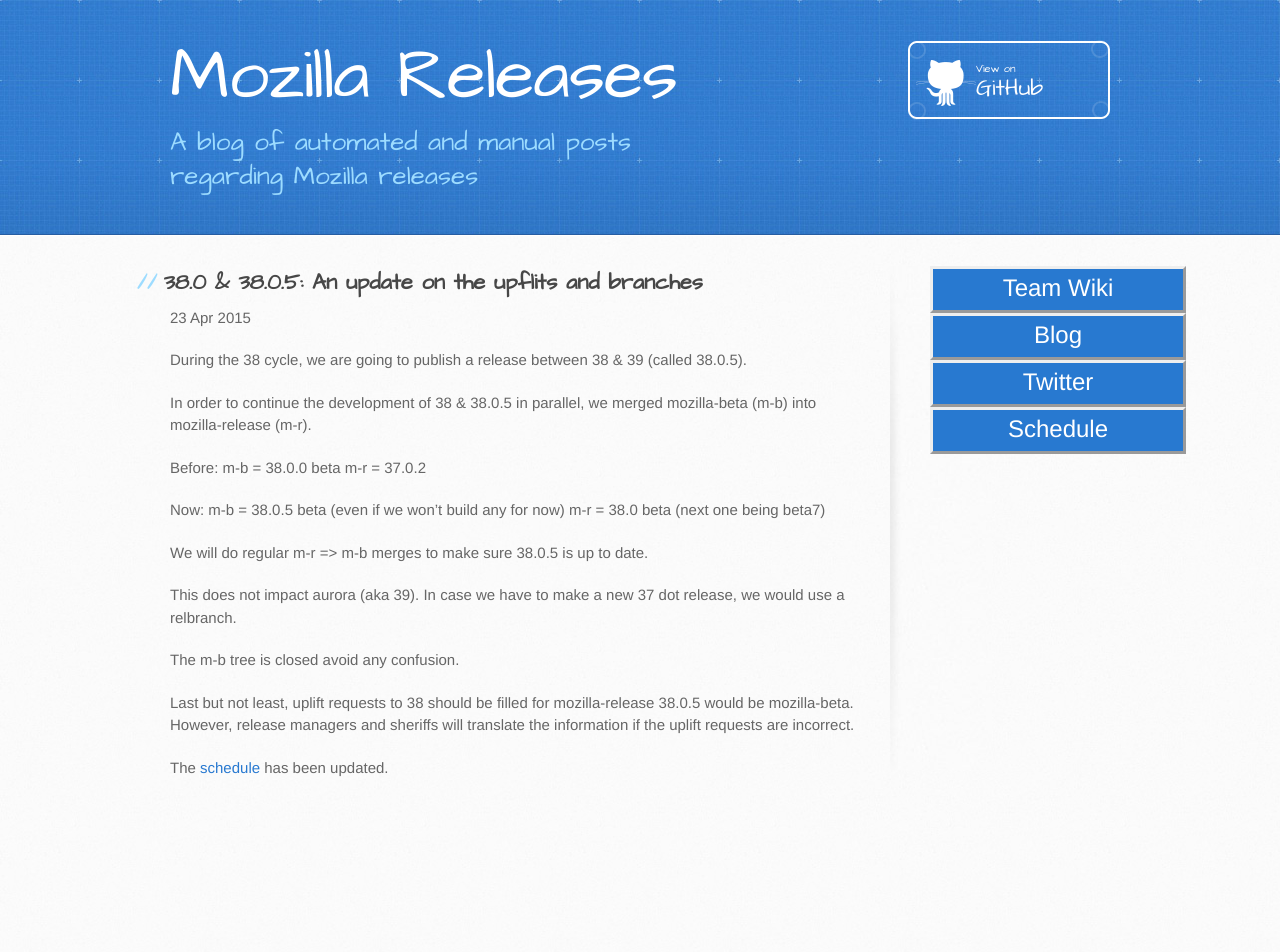
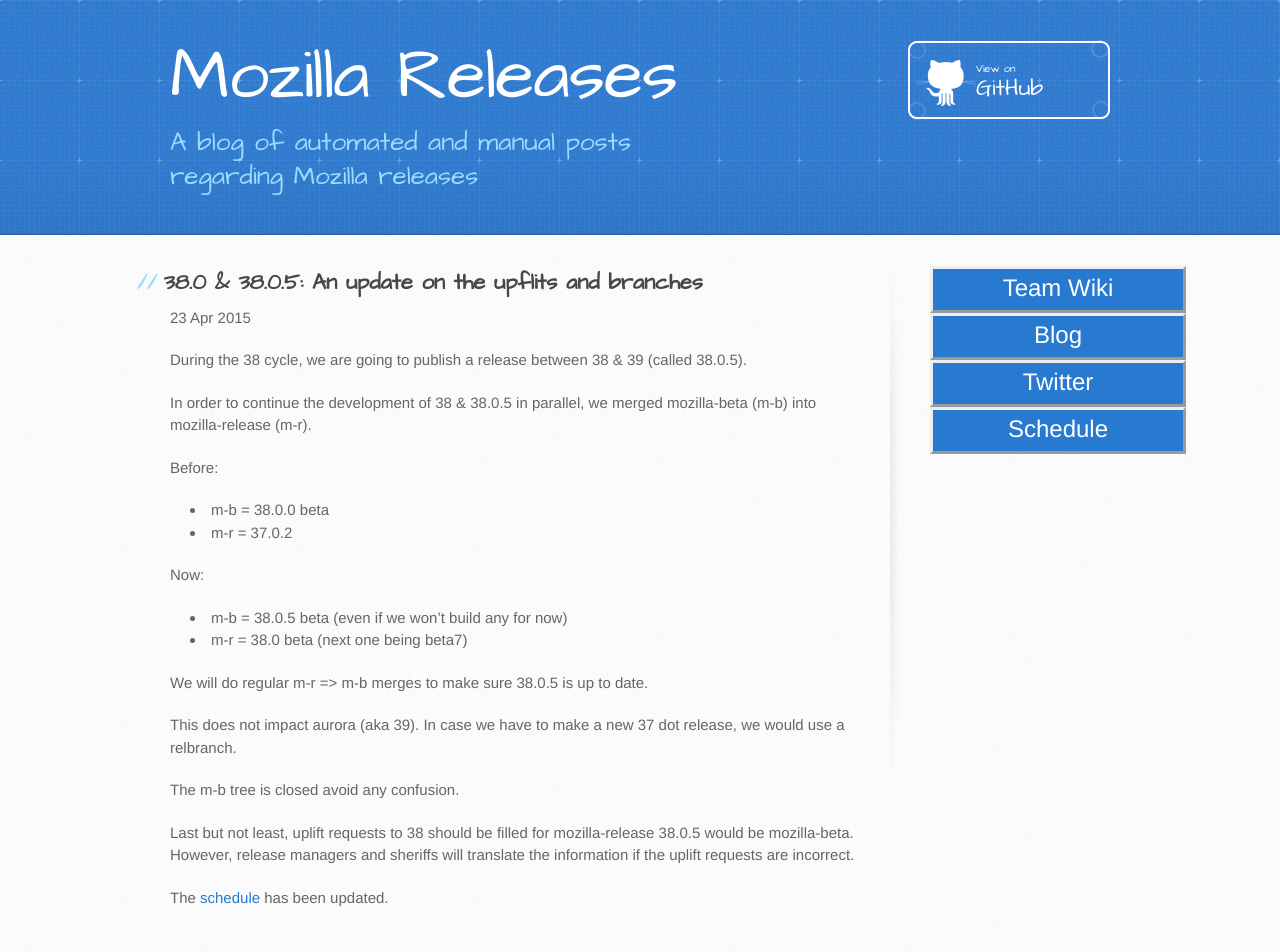
Before and after one commit to mozilla/release-blog, a Jekyll site: the page built from _posts/2015-04-23-update-branch.md, in a window 1280 px wide. Built offline with Jekyll 4.4.1, drawn with Linux system fonts in a browser that asks for light colours; Markdown is read by kramdown in place of the engine named in the settings; before the commit the page ends 900 px from its top, so only the background shows below that.

Commit message:
Improve the L&F

```diff
--- a/_posts/2015-04-23-update-branch.md
+++ b/_posts/2015-04-23-update-branch.md
@@ -11,12 +11,12 @@
 into mozilla-release (m-r).
 
 Before:
-m-b = 38.0.0 beta
-m-r = 37.0.2
+*   m-b = 38.0.0 beta
+*   m-r = 37.0.2
 
 Now:
-m-b = 38.0.5 beta (even if we won't build any for now)
-m-r = 38.0 beta (next one being beta7)
+*   m-b = 38.0.5 beta (even if we won't build any for now)
+*   m-r = 38.0 beta (next one being beta7)
 
 We will do regular m-r => m-b merges to make sure 38.0.5 is up to date.
 
```
